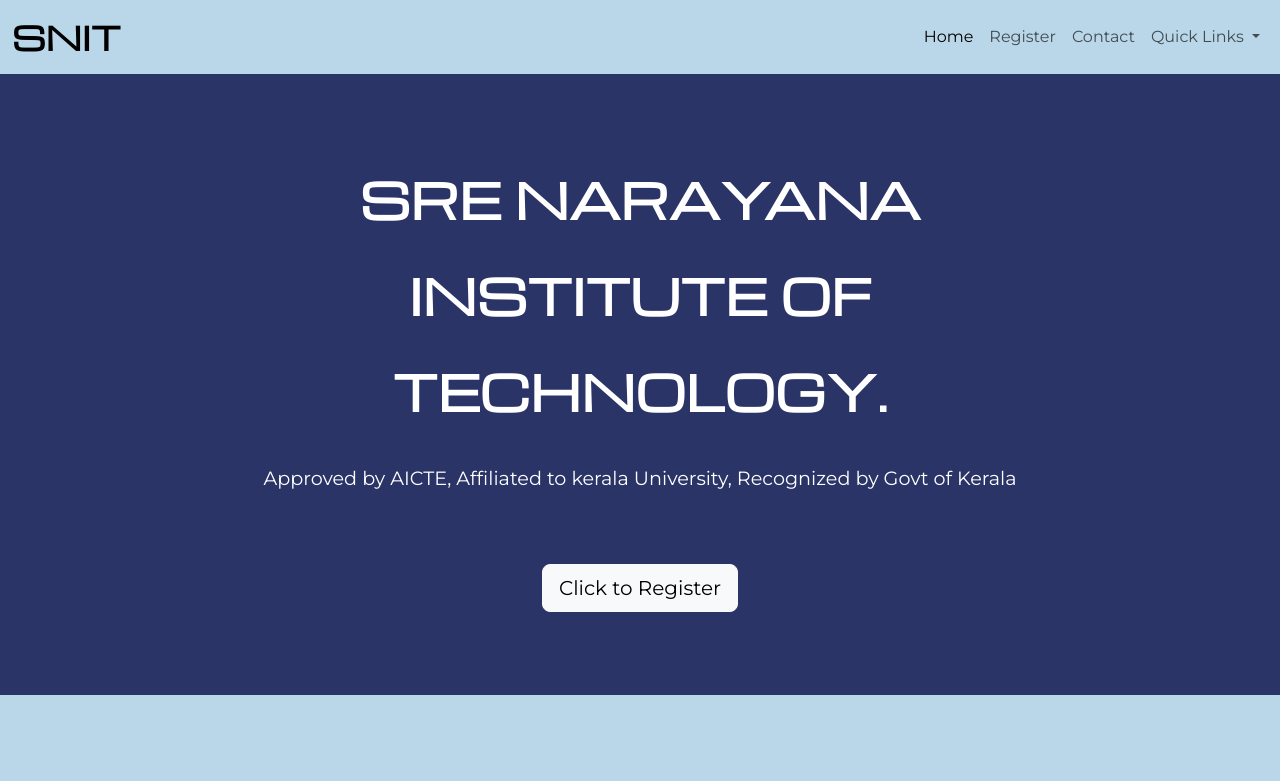
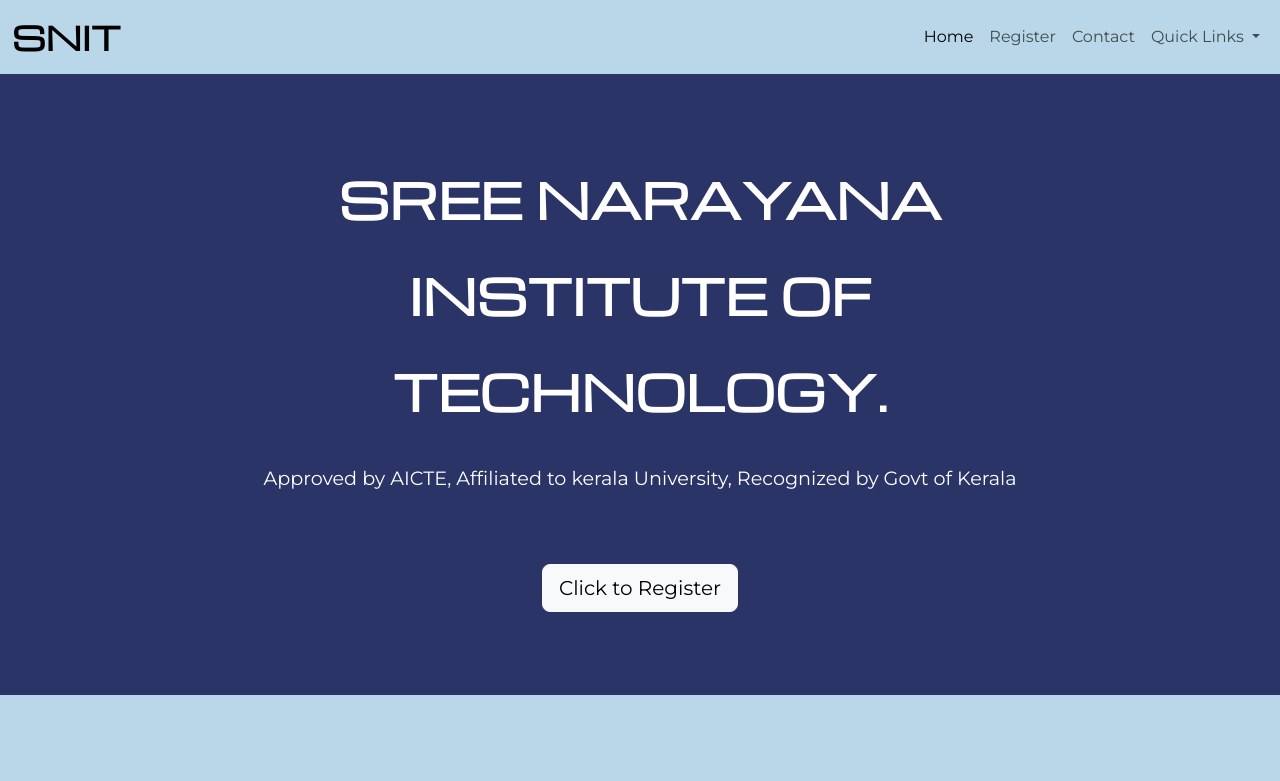
Before and after one commit to achunarayanan/snit, a plain HTML site: page index.html in a window 1280 px wide. Shown: the top 781 px of the page. Drawn offline with nearby package versions, Linux system fonts and the light colour scheme.

Commit message:
update index.html

```diff
--- a/index.html
+++ b/index.html
@@ -53,7 +53,7 @@
         </div>
       </nav>
 
-      <h1 class="title-heading">SRE NARAYANA INSTITUTE OF TECHNOLOGY.</h1>
+      <h1 class="title-heading">SREE NARAYANA INSTITUTE OF TECHNOLOGY.</h1>
       <p class="tittle-description">Approved by AICTE, Affiliated to kerala University, Recognized by Govt of Kerala</p>
       <a href="#registration" class="btn reg-btn btn-light btn-lg">Click to Register</a>
 
```
